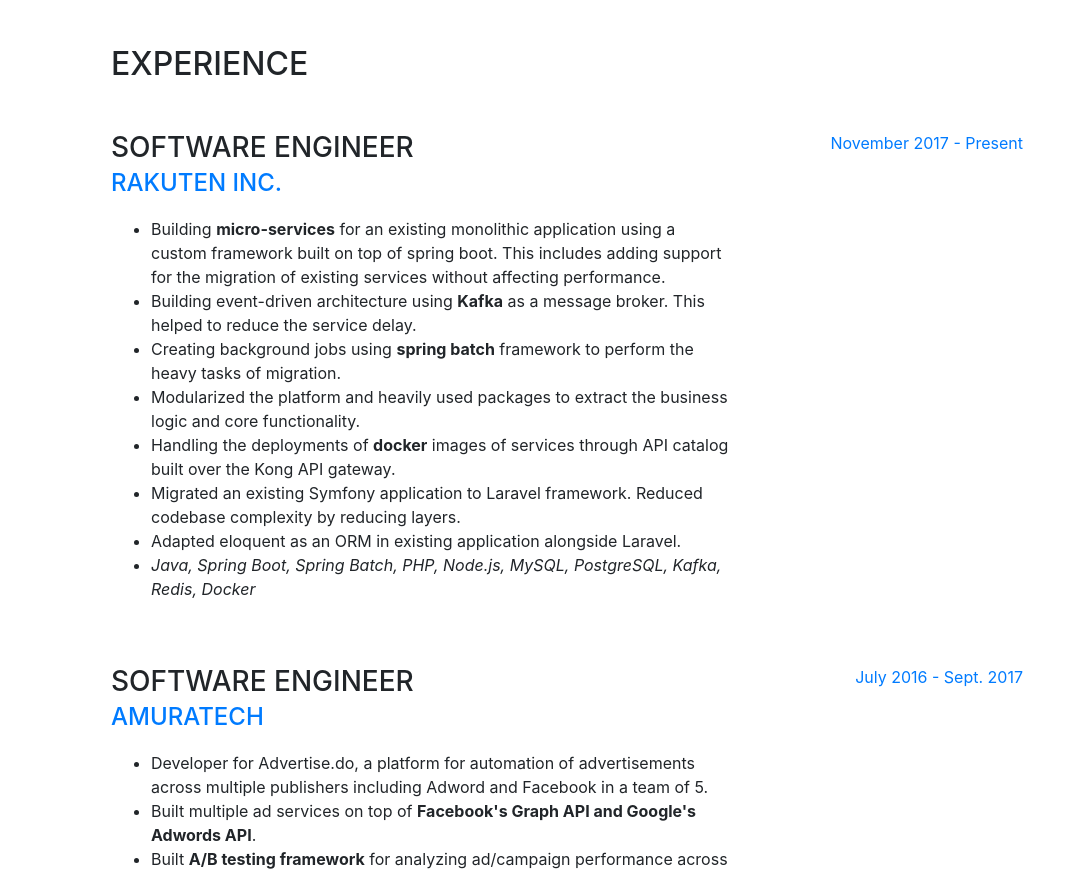
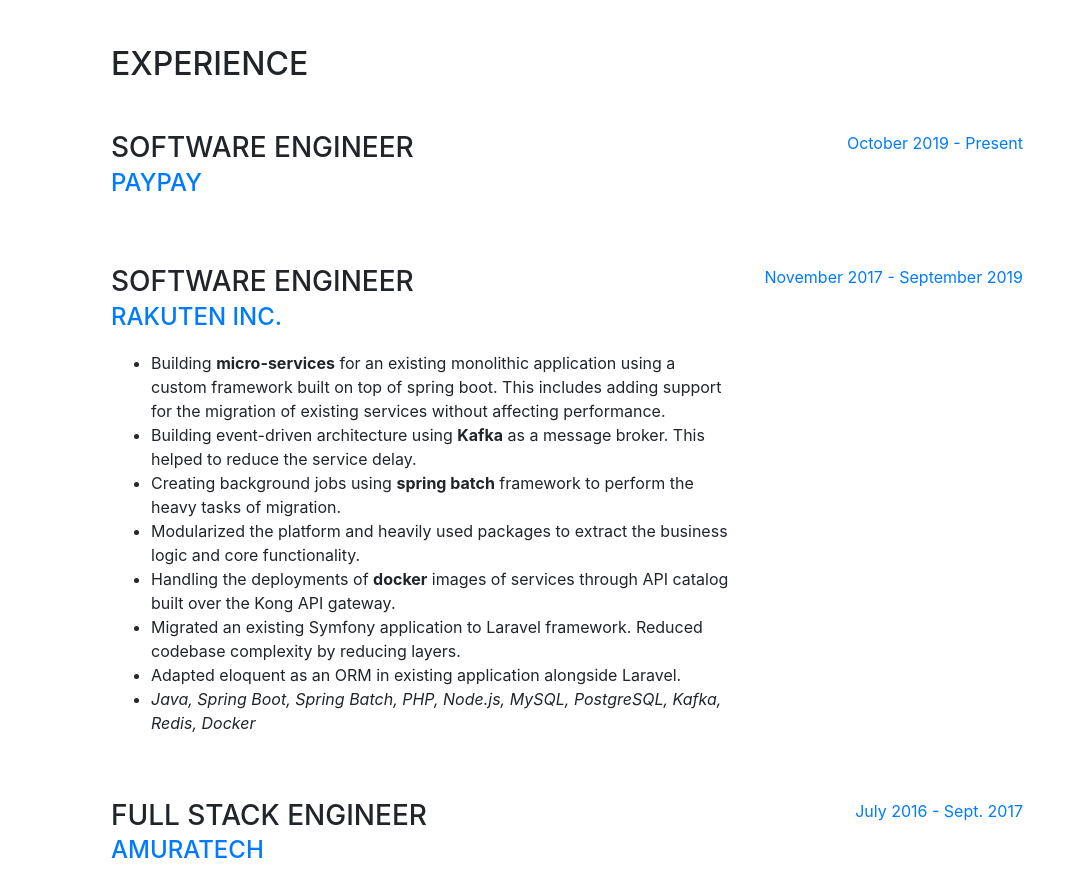
Before and after one commit to amrutjadhav/amrutjadhav.github.io, a website with bundled scripts: page index.html in a window 1280 px wide. Shown: the part 804-1676 px from the top of the page, without its empty margins (209-1280 px from the left). Built offline with nearby package versions, Linux system fonts and the light colour scheme; a web font is replaced by a local one.

Commit message:
update new role

```diff
--- a/index.html
+++ b/index.html
@@ -108,6 +108,28 @@
           <div class="resume-item d-flex flex-column flex-md-row mb-5">
             <div class="resume-content mr-auto">
               <h3 class="mb-0">Software Engineer</h3>
+              <div class="subheading mb-3"><a href="https://paypay.ne.jp/" target="_blank">PayPay</a></div>
+              <!-- <p>
+                <ul>
+                  <li>Building <b>micro-services</b> for an existing monolithic application using a custom framework built on top of spring boot. This includes adding support for the migration of existing services without affecting performance. </li>
+                  <li>Building event-driven architecture using <b>Kafka</b> as a message broker. This helped to reduce the service delay.</li>
+                  <li>Creating background jobs using <b>spring batch</b> framework to perform the heavy tasks of migration.</li>
+                  <li>Modularized the platform and heavily used packages to extract the business logic and core functionality.</li>
+                  <li>Handling the deployments of <b>docker</b> images of services through API catalog built over the Kong API gateway.</li>
+                  <li>Migrated an existing Symfony application to Laravel framework. Reduced codebase complexity by reducing layers.</li>
+                  <li>Adapted eloquent as an ORM in existing application alongside Laravel.</li>
+                  <li><i>Java, Spring Boot, Spring Batch, PHP, Node.js, MySQL, PostgreSQL, Kafka, Redis, Docker</i></li>
+                </ul>
+              </p> -->
+            </div>
+            <div class="resume-date text-md-right">
+              <span class="text-primary">October 2019 - Present</span>
+            </div>
+          </div>
+
+          <div class="resume-item d-flex flex-column flex-md-row mb-5">
+            <div class="resume-content mr-auto">
+              <h3 class="mb-0">Software Engineer</h3>
               <div class="subheading mb-3"><a href="https://www.rakuten.co.jp/" target="_blank">Rakuten Inc.</a></div>
               <p>
                 <ul>
@@ -123,13 +145,13 @@
               </p>
             </div>
             <div class="resume-date text-md-right">
-              <span class="text-primary">November 2017 - Present</span>
+              <span class="text-primary">November 2017 - September 2019</span>
             </div>
           </div>
 
           <div class="resume-item d-flex flex-column flex-md-row mb-5">
             <div class="resume-content mr-auto">
-              <h3 class="mb-0">Software Engineer</h3>
+              <h3 class="mb-0">Full Stack Engineer</h3>
               <div class="subheading mb-3"><a href="https://www.amuratech.com/" target="_blank">Amuratech</a></div>
               <p>
                 <ul>
```
